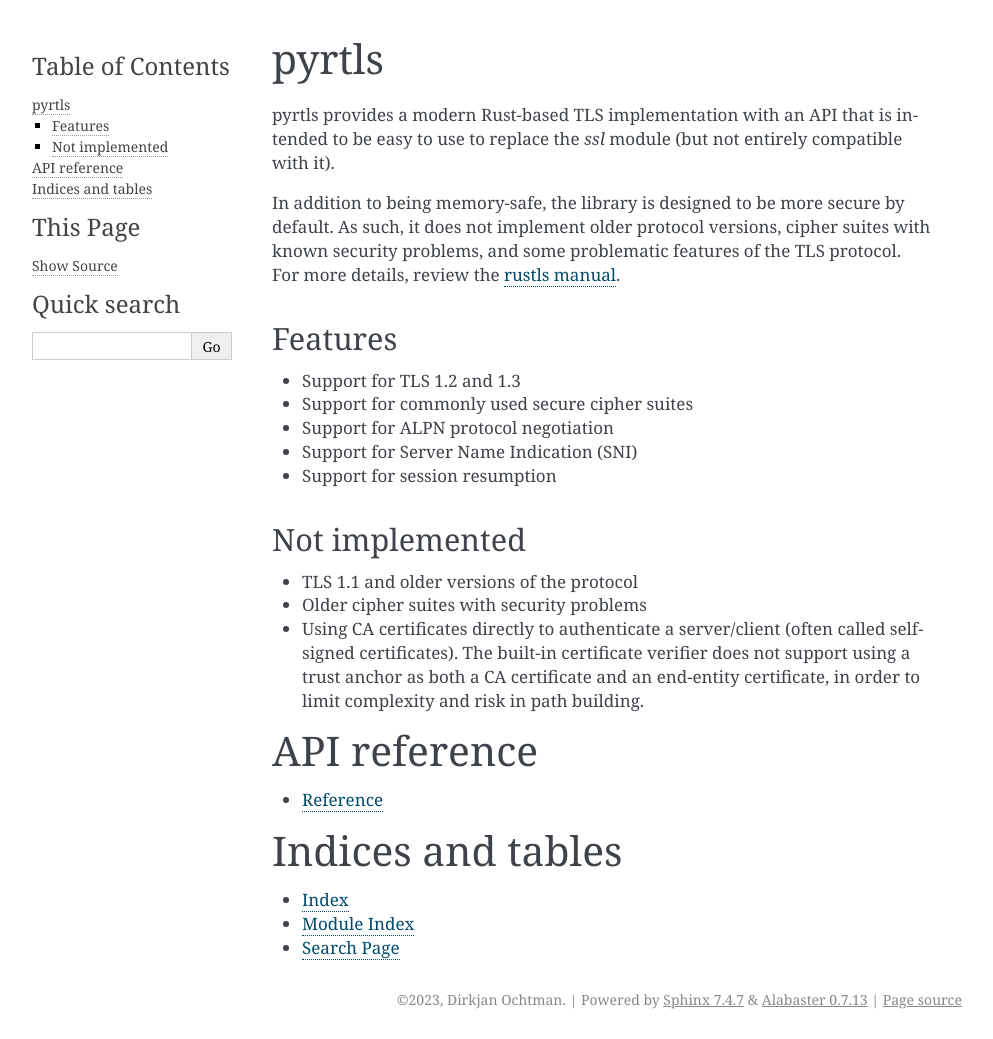
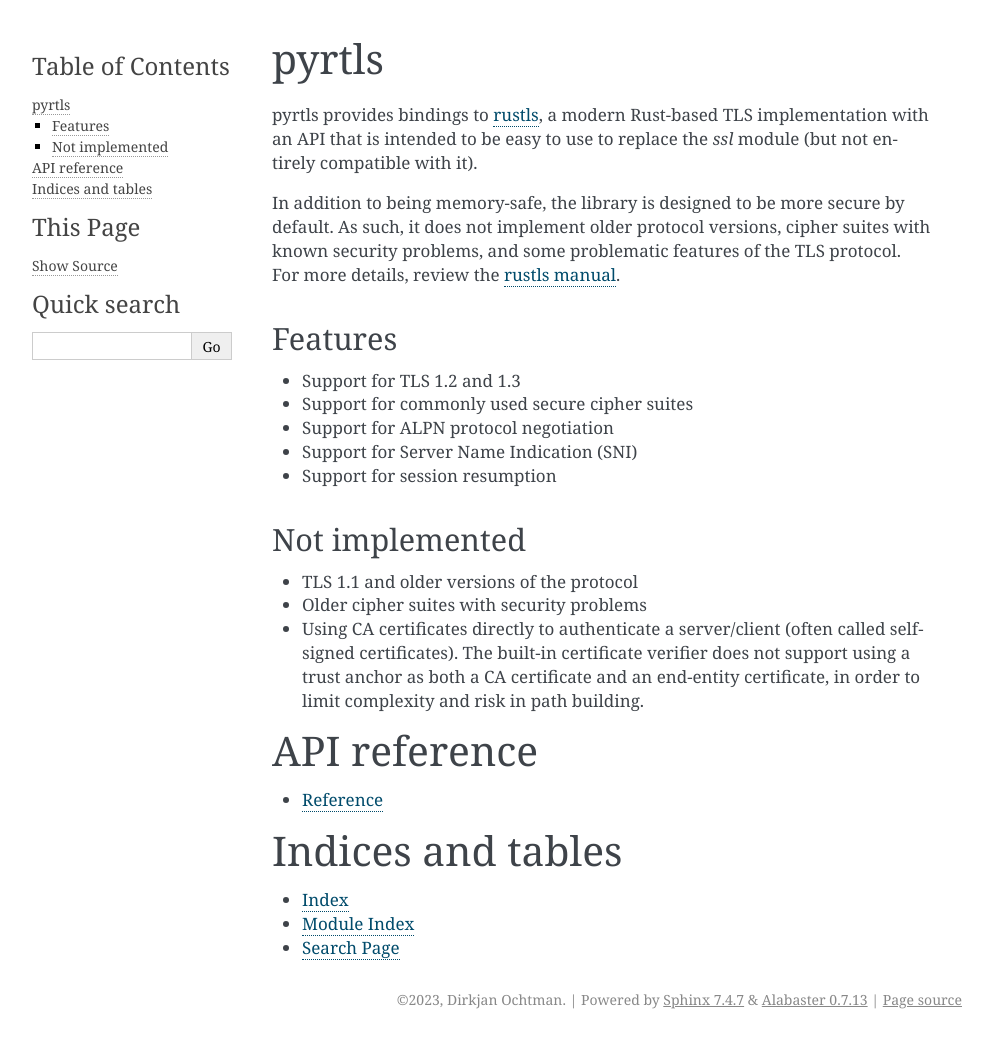
Before and after one commit to djc/pyrtls, a Sphinx documentation site: the page built from docs/source/index.rst, in a window 1280 px wide. Shown: the whole page, without its empty margins (148-1141 px from the left). Built offline with Sphinx 7.4.7, drawn with Linux system fonts in a browser that asks for light colours.

```diff
--- a/docs/source/index.rst
+++ b/docs/source/index.rst
@@ -1,13 +1,14 @@
 pyrtls
 ======
 
-pyrtls provides a modern Rust-based TLS implementation with an API that is intended to be easy
-to use to replace the `ssl` module (but not entirely compatible with it).
+pyrtls provides bindings to `rustls`_, a modern Rust-based TLS implementation with an API that is
+intended to be easy to use to replace the `ssl` module (but not entirely compatible with it).
 
 In addition to being memory-safe, the library is designed to be more secure by default. As such,
 it does not implement older protocol versions, cipher suites with known security problems, and
 some problematic features of the TLS protocol. For more details, review the `rustls manual`_.
 
+.. _rustls: https://github.com/rustls/rustls
 .. _rustls manual: https://docs.rs/rustls/latest/rustls/manual/index.html
 
 Features
```
Also changed, not shown: README.md (+34 -15 lines).
